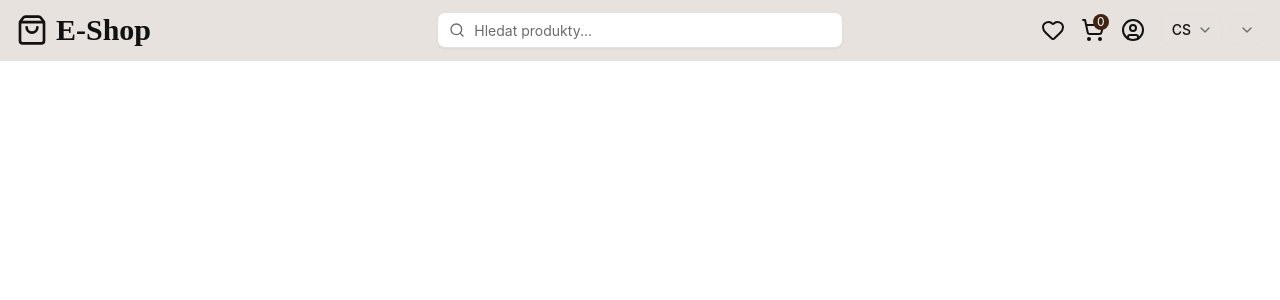
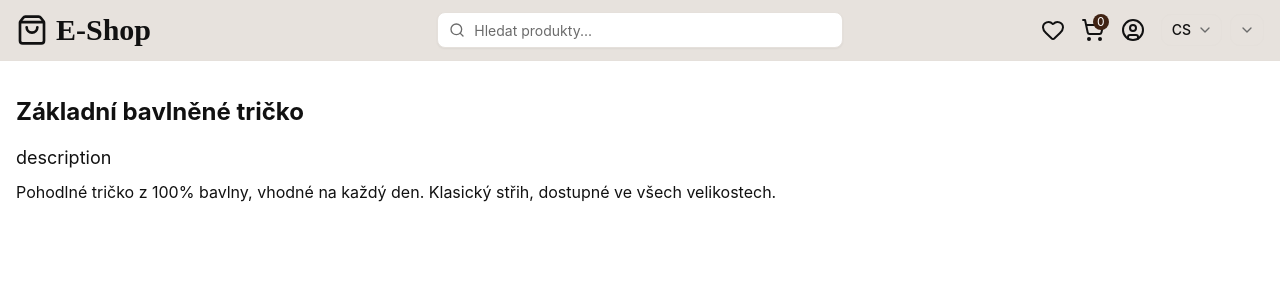
Before and after one commit to florixak/rtsoft-clothing-eshop, a React (Vite) app: page /cs/product/basic-bavlnene-tricko in a window 1280 px wide. Shown: the top 300 px of the page. Built offline with nearby package versions, Linux system fonts and the light colour scheme.

Commit message:
refactor: awaited ensure query data

```diff
--- a/src/components/product/product.tsx
+++ b/src/components/product/product.tsx
@@ -11,7 +11,13 @@ const Product = () => {
 
   const locale = i18n.resolvedLanguage === "en" ? "en" : "cs";
 
-  return <section></section>;
+  return (
+    <section>
+      <h1 className="text-2xl font-bold mb-4">{data?.name[locale]}</h1>
+      <p className="text-lg mb-2">{t("description")}</p>
+      <p>{data.description[locale]}</p>
+    </section>
+  );
 };
 
 export default Product;
--- a/src/routes/{-$locale}/product/$productSlug.tsx
+++ b/src/routes/{-$locale}/product/$productSlug.tsx
@@ -6,7 +6,9 @@ export const Route = createFileRoute("/{-$locale}/product/$productSlug")({
   component: RouteComponent,
   loader: async ({ context, params }) => {
     const { productSlug } = params;
-    context.queryClient.ensureQueryData(createProductQueryOptions(productSlug));
+    await context.queryClient.ensureQueryData(
+      createProductQueryOptions(productSlug),
+    );
   },
 });
 
```
